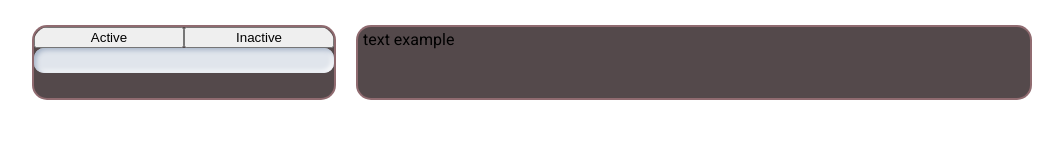
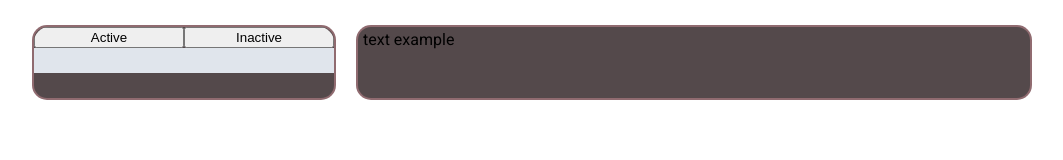
Before and after one commit to Fromlovers/spa-notes, a Vue app: page / in a window 1280 px wide. Shown: the top 160 px of the page, without its empty margins (108-1171 px from the left). Built offline with nearby package versions, Linux system fonts and the light colour scheme.

Commit message:
fix: cleared from bad styles a input

```diff
--- a/src/globalComponents/Input.vue
+++ b/src/globalComponents/Input.vue
@@ -50,18 +50,12 @@
 
     .a_input {
         background-color: $color-bg;
-        text-shadow: 1px 1px 0 $color-white;
         border: 0;
         outline: 0;
-        border-radius: 10px;
         padding: 5px;
         width: 100%;
-        box-shadow: inset 2px 2px 5px $color-shadow, inset -2px -2px 5px $color-white;
         box-sizing: border-box;
-        transition: all 0.2s ease-in-out;
-        padding: 5px 25px !important;
-        &:focus {
-            box-shadow: inset 1px 1px 2px $color-shadow, inset -1px -1px 2px $color-white;
-        }
+        padding: 5px 25px;
+        letter-spacing: 1.5px;
     }
 </style>
```
